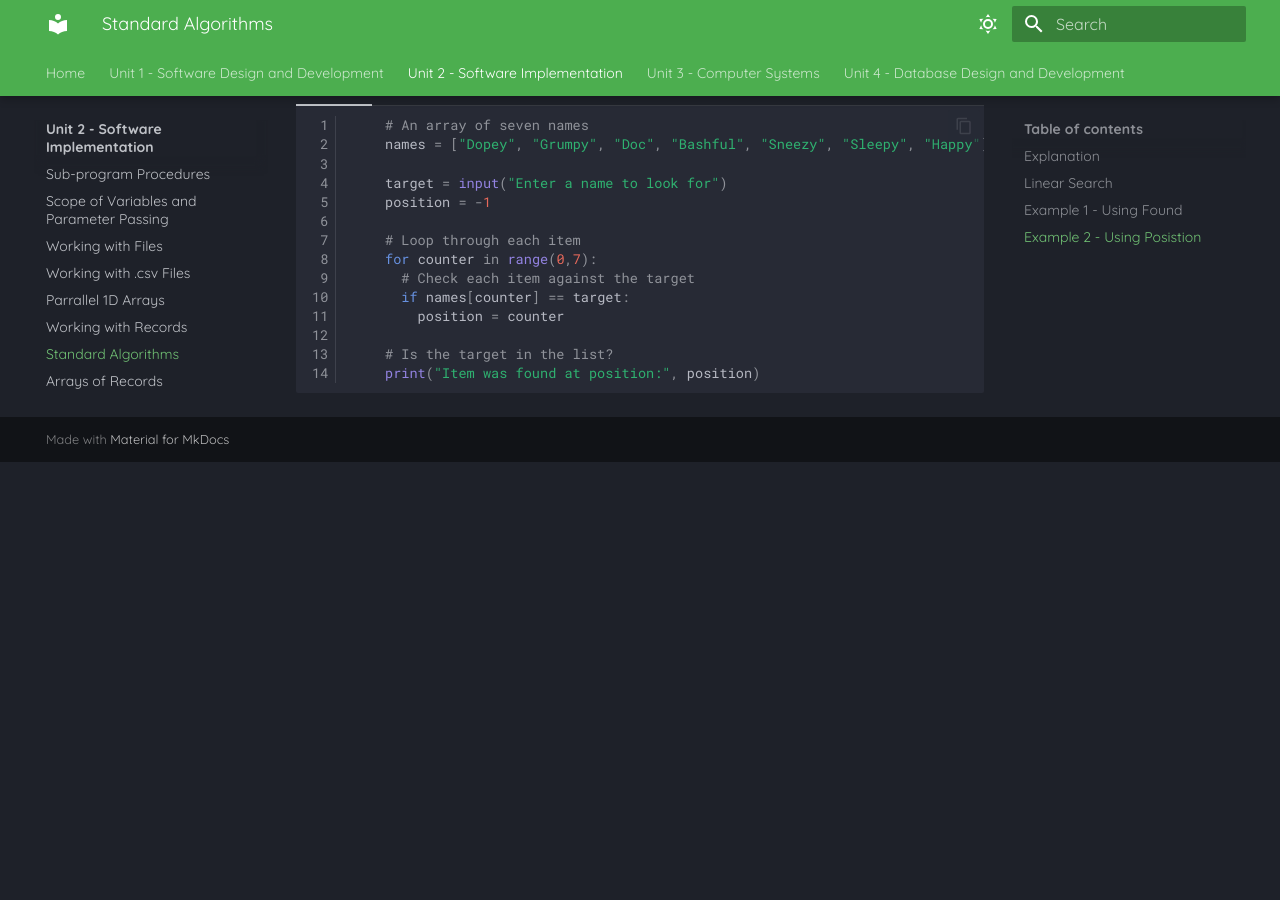
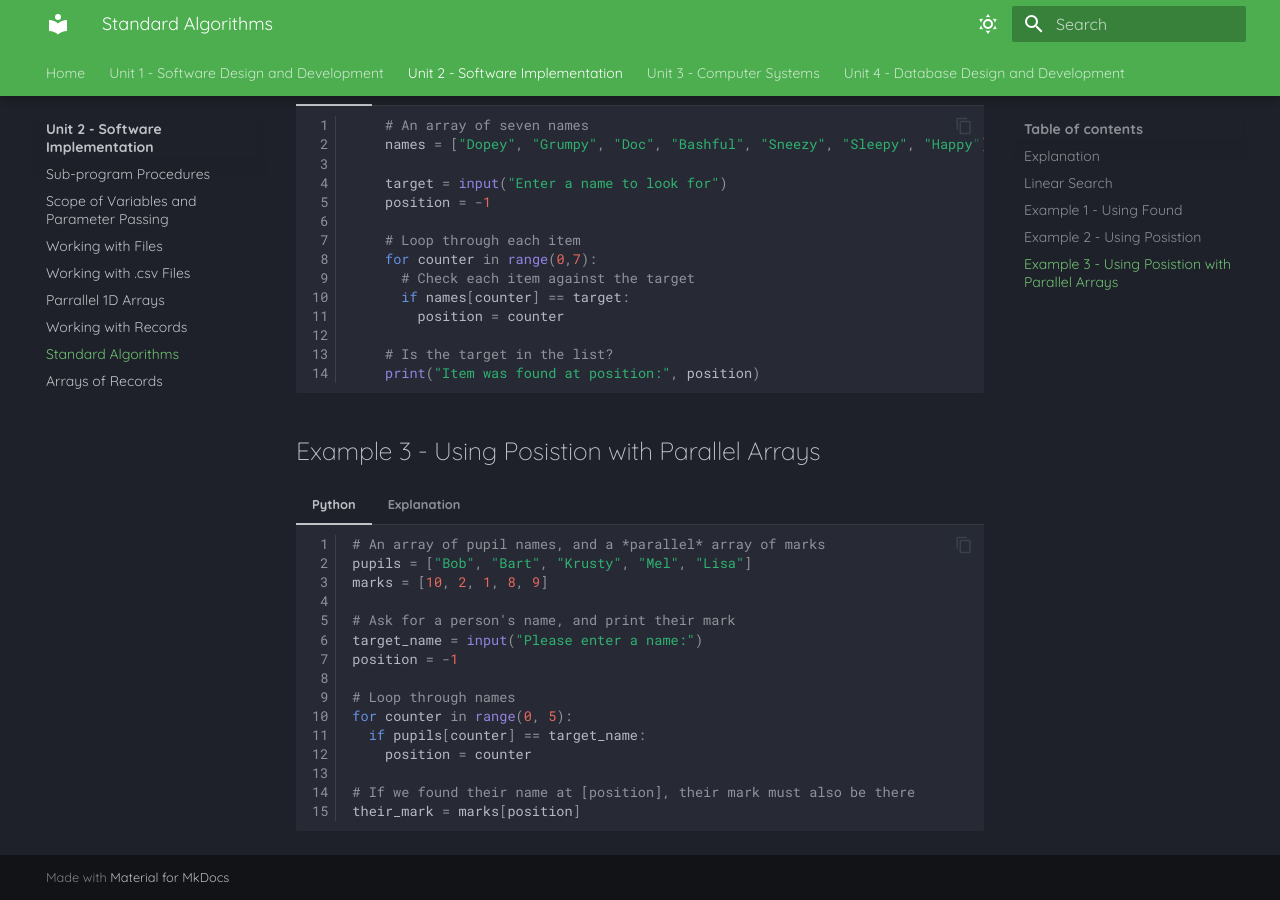
Before and after one commit to Mr-Wood-CS/Higher-Computing-Science-MD-Files, an MkDocs documentation site: the page built from docs/SI/09-Standard-Algorithms.md, in a window 1280 px wide and 900 px high, scrolled down 2130 px. Built offline with MkDocs 1.6.1 and Material for MkDocs 9.7.7, drawn with Linux system fonts in a browser that asks for light colours; before the commit the page ends 2592 px from its top, so only the background shows below that.

Commit message:
Update 09-Standard-Algorithms.md

````diff
--- a/docs/SI/09-Standard-Algorithms.md
+++ b/docs/SI/09-Standard-Algorithms.md
@@ -132,3 +132,34 @@ The example below asks for a target (search term the user is looking for).
     We set the starting position to -1. This is because it isn’t possible to be at position -1 in the array. That way, we know that anything other than -1 must mean the item was found, so the position was changed.
 
     __If, at the end of the program, the value of position was still -1, we would know that the target hadn’t been found.__
+
+## Example 3 - Using Posistion with Parallel Arrays
+
+=== "Python"
+
+	``` python linenums="1"
+	# An array of pupil names, and a *parallel* array of marks
+	pupils = ["Bob", "Bart", "Krusty", "Mel", "Lisa"]
+	marks = [10, 2, 1, 8, 9]
+
+	# Ask for a person's name, and print their mark
+	target_name = input("Please enter a name:")
+	position = -1
+
+	# Loop through names
+	for counter in range(0, 5):
+	  if pupils[counter] == target_name:
+	    position = counter
+
+	# If we found their name at [position], their mark must also be there
+	their_mark = marks[position]
+
+	```
+
+=== "Explanation"
+
+    Sometimes, we want to know the position of an element in the array - for instance, the target was found at position 5. This example uses the same basic program as the one above, but instead of reporting whether the name is found, it reports its position.
+
+    We set the starting position to -1. This is because it isn’t possible to be at position -1 in the array. That way, we know that anything other than -1 must mean the item was found, so the position was changed.
+
+    __If, at the end of the program, the value of position was still -1, we would know that the target hadn’t been found.__
````
